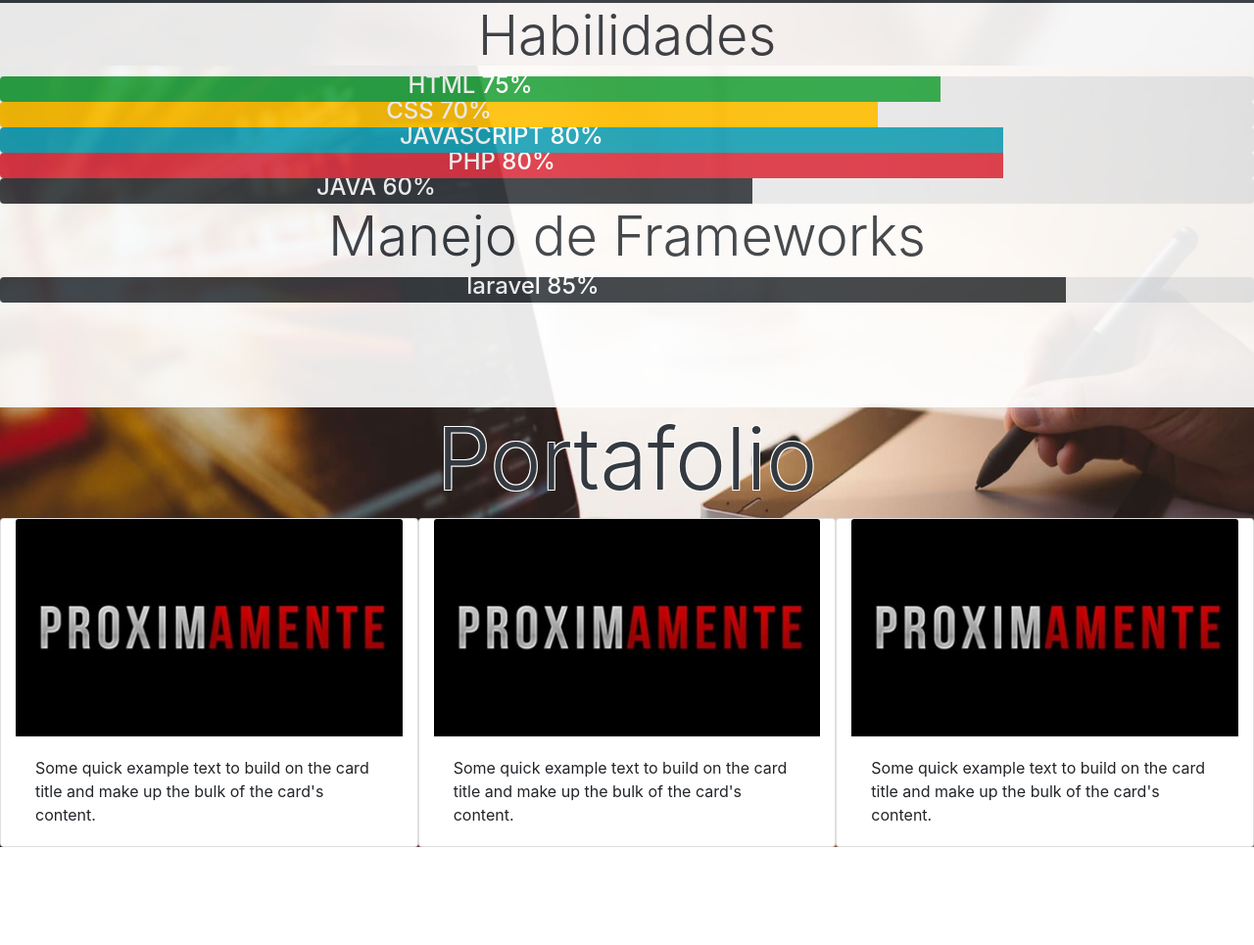
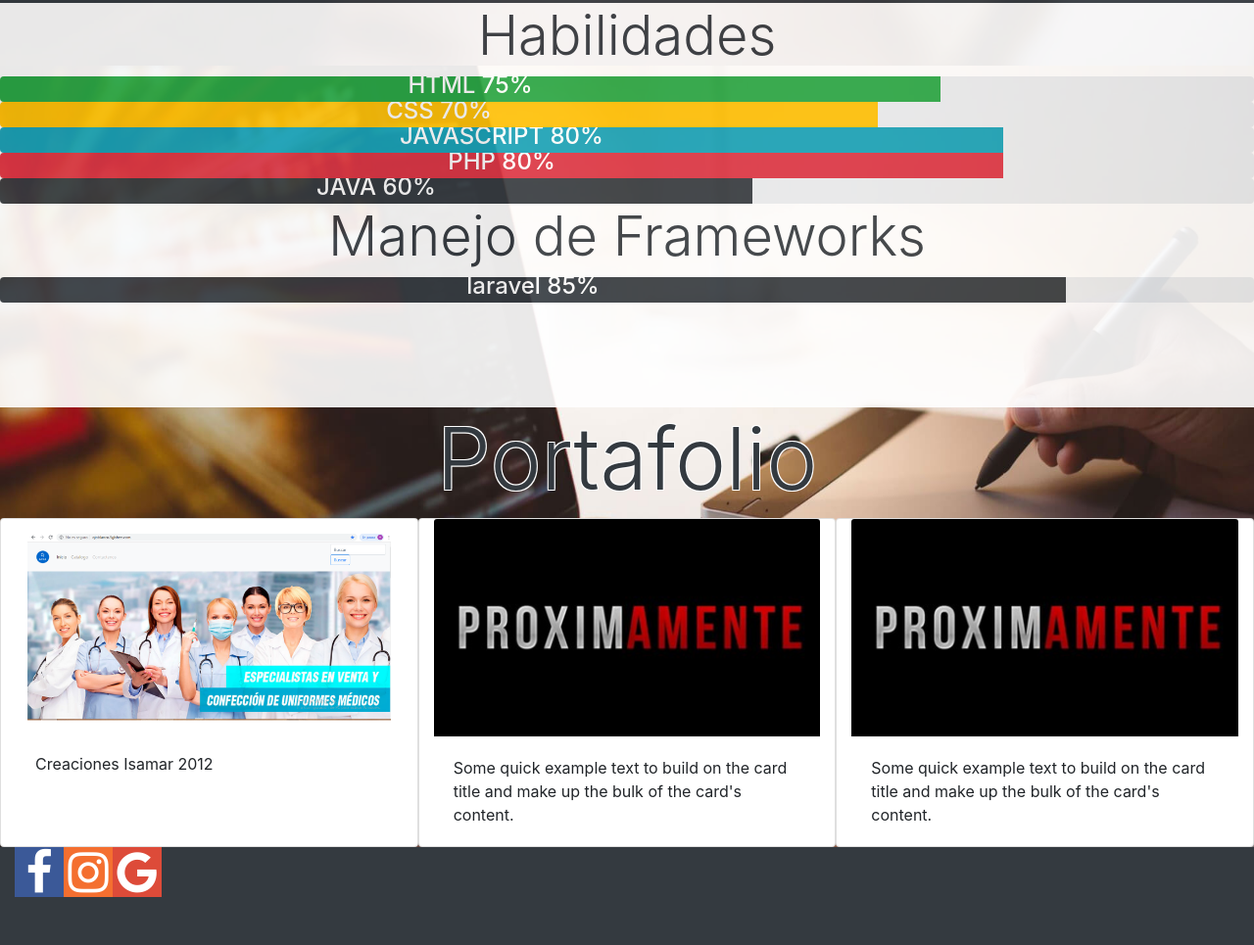
Before and after one commit to Alexanderwags/web_personal, a plain HTML site: page index.html in a window 1280 px wide. Shown: the part 733-1698 px from the top of the page at 98% size. Before the commit the page ends 1598 px from the top, so only its background shows below. Drawn offline with nearby package versions, Linux system fonts and the light colour scheme.

Commit message:
agregando footer y creando enlaces

```diff
--- a/index.html
+++ b/index.html
@@ -135,9 +135,9 @@
       	<div class="row">
 
           <div class="card col-md-4" style="width: 18rem;">
-	  <img class="card-img-top" src="imagenes/proximamente.jpg" alt="Card image cap">
+	  <a href="http://ojoblanco.5gbfree.com/"><img class="card-img-top" src="imagenes/creaciones.png" alt="Card image cap"></a>
 	  <div class="card-body">
-	    <p class="card-text">Some quick example text to build on the card title and make up the bulk of the card's content.</p>
+	    <p class="card-text">Creaciones Isamar 2012 </p>
 	  </div>
 	</div>
 
@@ -159,16 +159,13 @@
 
        </div>
 
+      </div>
 
+ 	<footer class="bg-dark">
 
-      </div>
-	</div>
+     <div class="container-fluid">
 
-	<footer>
-		<!--
-     <div class="container">
-
-     	<div class="row">
+     	<div class="row mx-auto">
      		<div class="d-md-4"><a href="https://www.facebook.com/alexander.gutierrez.735" class="fa fa-facebook "></a></div>
      		<div class="d-md-4"> <a href="#" class="fa fa-instagram "></a></div>
 		     <div class="d-md-4"><a href="#" class="fa fa-google  "></a></div>
@@ -178,8 +175,12 @@
      	</div>
 
      </div>
-   -->
+
 	</footer>
+	</div>
+
+
+
 	<link rel="stylesheet" href="https://cdnjs.cloudflare.com/ajax/libs/font-awesome/4.7.0/css/font-awesome.min.css">
   <link rel="stylesheet" href="https://maxcdn.bootstrapcdn.com/bootstrap/4.0.0/css/bootstrap.min.css" integrity="sha384-Gn5384xqQ1aoWXA+058RXPxPg6fy4IWvTNh0E263XmFcJlSAwiGgFAW/dAiS6JXm" crossorigin="anonymous">
   <script src="https://code.jquery.com/jquery-3.2.1.slim.min.js" integrity="sha384-KJ3o2DKtIkvYIK3UENzmM7KCkRr/rE9/Qpg6aAZGJwFDMVNA/GpGFF93hXpG5KkN" crossorigin="anonymous"></script>
```
Also changed, not shown: imagenes/creaciones.png (added).
